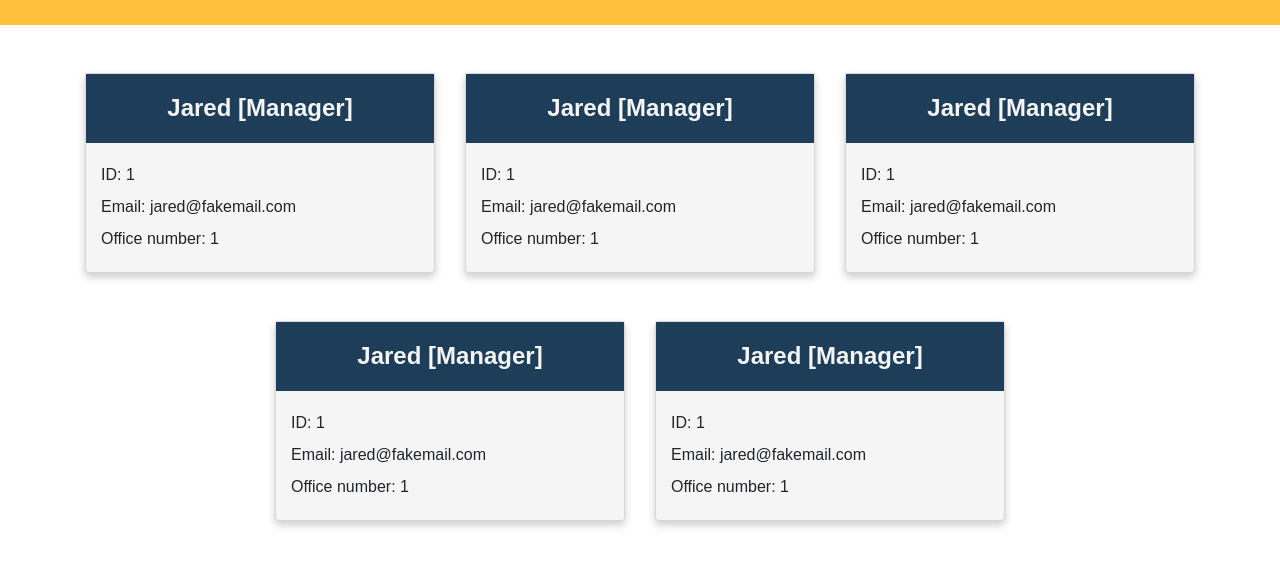
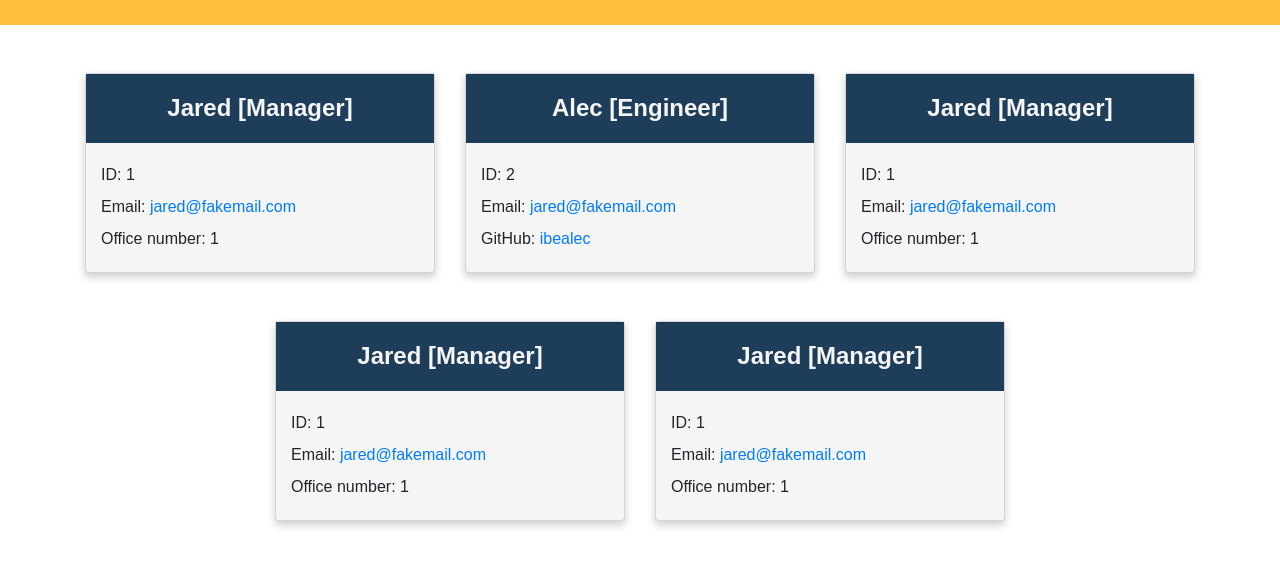
Before and after one commit to wongpakho814/module-10-challenge, a plain HTML site: page dist/test.html in a window 1280 px wide. Shown: the part 61-628 px from the top of the page. Drawn offline with nearby package versions, Linux system fonts and the light colour scheme.

Commit message:
Updated file structure

```diff
--- a/test.html
+++ b/dist/test.html
@@ -6,9 +6,9 @@
     <meta name="viewport" content="width=device-width, initial-scale=1.0">
     <meta http-equiv="X-UA-Compatible" content="ie=edge">
     <link rel="stylesheet" href="https://cdnjs.cloudflare.com/ajax/libs/twitter-bootstrap/4.5.0/css/bootstrap.min.css">
-    <link rel="stylesheet" href="./assets/reset.css" />
-    <link rel="stylesheet" href="./assets/style.css" />
-    <title>Weather Dashboard</title>
+    <link rel="stylesheet" href="./css/reset.css" />
+    <link rel="stylesheet" href="./css/style.css" />
+    <title>Team Profile Generator</title>
 </head>
 
 <body>
@@ -25,7 +25,27 @@
                     <h3>Jared [Manager]</h3>
                     <div class="container mt-3">
                         <p>ID: 1</p>
-                        <p>Email: jared@fakemail.com</p>
+                        <p>Email: <a href="mailto:jared@fakemail.com?subject=Subject&body=message%20goes%20here">jared@fakemail.com</a></p>
+                        <p>Office number: 1</p>
+                    </div>
+                </div>
+            </div>
+            <div class="col-12 col-md-4 mb-5">
+                <div class="card">
+                    <h3>Alec [Engineer]</h3>
+                    <div class="container mt-3">
+                        <p>ID: 2</p>
+                        <p>Email: <a href="mailto:alec@fakemail.com?subject=Subject&body=message%20goes%20here">jared@fakemail.com</a></p>
+                        <p>GitHub: <a href="https://www.github.com/ibealec">ibealec</a></p>
+                    </div>
+                </div>
+            </div>
+            <div class="col-12 col-md-4 mb-5">
+                <div class="card">
+                    <h3>Jared [Manager]</h3>
+                    <div class="container mt-3">
+                        <p>ID: 1</p>
+                        <p>Email: <a href="mailto:jared@fakemail.com?subject=Subject&body=message%20goes%20here">jared@fakemail.com</a></p>
                         <p>Office number: 1</p>
                     </div>
                 </div>
@@ -35,7 +55,7 @@
                     <h3>Jared [Manager]</h3>
                     <div class="container mt-3">
                         <p>ID: 1</p>
-                        <p>Email: jared@fakemail.com</p>
+                        <p>Email: <a href="mailto:jared@fakemail.com?subject=Subject&body=message%20goes%20here">jared@fakemail.com</a></p>
                         <p>Office number: 1</p>
                     </div>
                 </div>
@@ -45,27 +65,7 @@
                     <h3>Jared [Manager]</h3>
                     <div class="container mt-3">
                         <p>ID: 1</p>
-                        <p>Email: jared@fakemail.com</p>
-                        <p>Office number: 1</p>
-                    </div>
-                </div>
-            </div>
-            <div class="col-12 col-md-4 mb-5">
-                <div class="card">
-                    <h3>Jared [Manager]</h3>
-                    <div class="container mt-3">
-                        <p>ID: 1</p>
-                        <p>Email: jared@fakemail.com</p>
-                        <p>Office number: 1</p>
-                    </div>
-                </div>
-            </div>
-            <div class="col-12 col-md-4 mb-5">
-                <div class="card">
-                    <h3>Jared [Manager]</h3>
-                    <div class="container mt-3">
-                        <p>ID: 1</p>
-                        <p>Email: jared@fakemail.com</p>
+                        <p>Email: <a href="mailto:jared@fakemail.com?subject=Subject&body=message%20goes%20here">jared@fakemail.com</a></p>
                         <p>Office number: 1</p>
                     </div>
                 </div>
```
Also changed, not shown: index.js (+2 -10 lines), dist/css/reset.css (renamed from assets/reset.css), dist/css/style.css (renamed from assets/style.css), lib/generateHTML.js (added).
